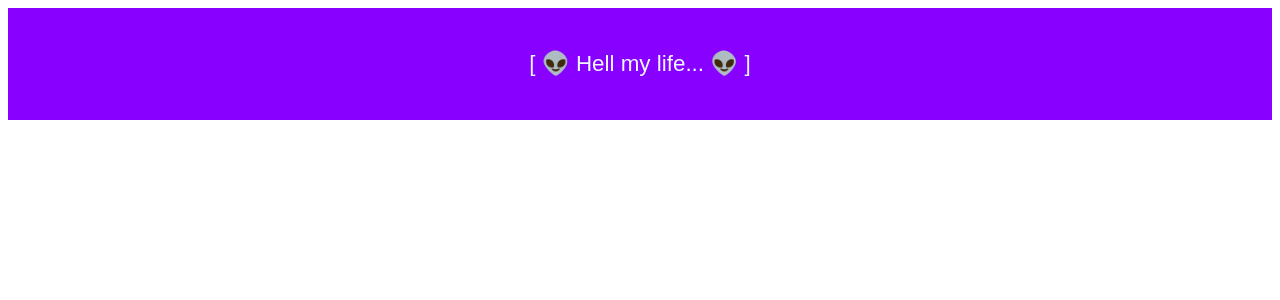
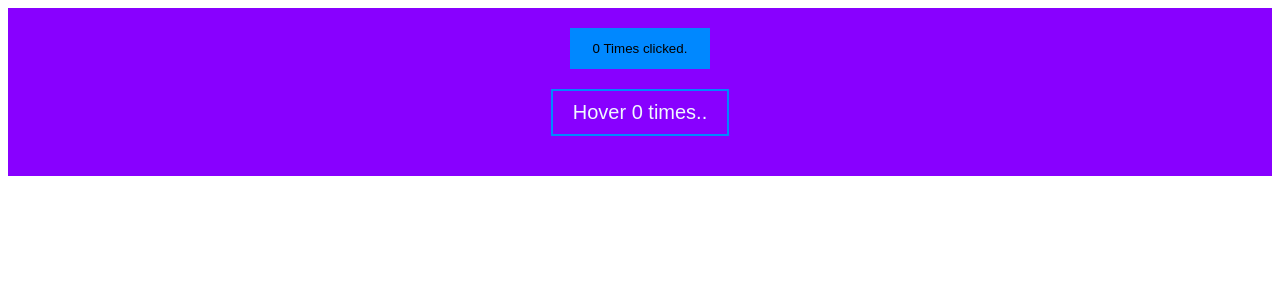
Before and after one commit to Tazri/react-revise, a React (Vite) app: page / in a window 1280 px wide. Shown: the top 300 px of the page. Built offline with nearby package versions, Linux system fonts and the light colour scheme.

Commit message:
complete document on higher order component

```diff
--- a/src/AddBracket.jsx
+++ /dev/null
@@ -1,21 +0,0 @@
-import React from "react";
-import PropTypes from "prop-types";
-
-class AddBracket extends React.Component{
-    addBracket = (text)=> `[ ${text} ]`
-
-    render(){
-        const {
-            children
-        } = this.props;
-        return children({
-            addBracket : this.addBracket
-        })
-    }
-}
-
-AddBracket.propTypes = {
-    children : PropTypes.func
-}
-
-export default AddBracket;
--- a/src/AddEmoji.jsx
+++ /dev/null
@@ -1,24 +0,0 @@
-import React from "react";
-import PropTypes from "prop-types";
-
-class AddEmoji extends React.Component{
-    addEmoji = (text)=> `👽 ${text} 👽`;
-
-    render(){
-        const {
-            children
-        } = this.props;
-
-        return children({
-            addEmoji : this.addEmoji
-        });
-
-    }
-}
-
-
-AddEmoji.propTypes = {
-    children : PropTypes.func
-}
-
-export default AddEmoji;
--- a/src/App.jsx
+++ b/src/App.jsx
@@ -1,8 +1,7 @@
 import React from "react";
 import PropTypes from "prop-types";
-import AddEmoji from "./AddEmoji";
-import Text from "./Text";
-import AddBracket from "./AddBracket";
+import ButtonCounter from "./ButtonCounter";
+import HoverCounter from "./HoverCounter";
 
 class App extends React.Component{
     render(){
@@ -13,19 +12,8 @@ class App extends React.Component{
         return (
             <>
                 <div style={style}>
-                   <AddEmoji>
-                        {({addEmoji})=>{
-                            return (<AddBracket>
-                                {({addBracket})=>{
-                                    return (
-                                        <Text addEmoji={addEmoji} addBracket={addBracket}>
-                                            Hell my life...
-                                        </Text>
-                                    )
-                                }}
-                            </AddBracket>)
-                        }}
-                   </AddEmoji>
+                   <ButtonCounter />
+                   <HoverCounter />
                 </div>
             </>
         )
--- /dev/null
+++ b/src/ButtonCounter.jsx
@@ -0,0 +1,36 @@
+import PropTypes from "prop-types";
+import withCounter from "./withCounter";
+
+
+// eslint-disable-next-line react-refresh/only-export-components
+function ButtonCounter(props){
+    const {
+        increamentCount,
+        count,
+        style
+    } = props;
+
+    return (
+        <button onClick={increamentCount} style={style}>{count} Times clicked.</button>
+    )
+}
+
+ButtonCounter.propTypes = {
+    increamentCount : PropTypes.func,
+    count : PropTypes.number,
+    style : PropTypes.object
+}
+
+ButtonCounter.defaultProps = {
+    style : {
+        padding : "10px 20px",
+        border : "3px solid #0088ff",
+        backgroundColor : "#0088ff",
+        cursor : "pointer"
+    }
+}
+
+
+
+// eslint-disable-next-line react-refresh/only-export-components
+export default withCounter(ButtonCounter);
--- /dev/null
+++ b/src/HoverCounter.jsx
@@ -0,0 +1,35 @@
+import PropTypes from "prop-types";
+import withCounter from "./withCounter";
+
+// eslint-disable-next-line react-refresh/only-export-components
+function HoverCounter(props){
+    const {
+        count,
+        increamentCount,
+        style
+    } = props;
+
+    return (
+        <p onMouseOver={increamentCount} style={style}>Hover {count} times..</p>
+    )
+}
+
+HoverCounter.propTypes = {
+    count : PropTypes.number,
+    increamentCount : PropTypes.func,
+    style : PropTypes.object
+}
+
+HoverCounter.defaultProps = {
+    style : {
+        fontSize : "20px",
+        fontFamily : "arial",
+        cursor : "pointer",
+        border : "2px solid #0088ff",
+        margin : "20px auto",
+        padding : "10px 20px"
+    }
+}
+
+// eslint-disable-next-line react-refresh/only-export-components
+export default withCounter(HoverCounter);
--- a/src/Text.jsx
+++ /dev/null
@@ -1,26 +0,0 @@
-import PropTypes from "prop-types";
-
-function Text({addEmoji,addBracket, children}){
-    let text = children;
-    if(addEmoji){
-        text = addEmoji(text);
-    }
-
-    if(addBracket){
-        text = addBracket(text);
-    }
-    return <p>{text}</p>
-}
-
-
-Text.propTypes = {
-    addEmoji : PropTypes.func,
-    addBracket : PropTypes.func,
-    children : PropTypes.string
-}
-
-Text.defaultProps = {
-    children : "This is simple text."
-}
-
-export default Text;
--- /dev/null
+++ b/src/withCounter.jsx
@@ -0,0 +1,32 @@
+import React from "react";
+
+function withCounter(OriginalComponent){
+    class WithCounterComponent extends React.Component{
+        state = {
+            count : 0
+        }
+
+        increamentCount = ()=>{
+            this.setState(({count:prevCount})=>{
+                return {
+                    count : prevCount + 1
+                }
+            })
+        }
+
+        render(){
+            const {
+                count
+            } = this.state;
+
+            return (
+                <OriginalComponent count={count} increamentCount={this.increamentCount} />
+            )
+        }
+
+    }
+
+    return WithCounterComponent;
+}
+
+export default withCounter;
```
Also changed, not shown: 1 other file (tests, documents, lock files or other folders).
